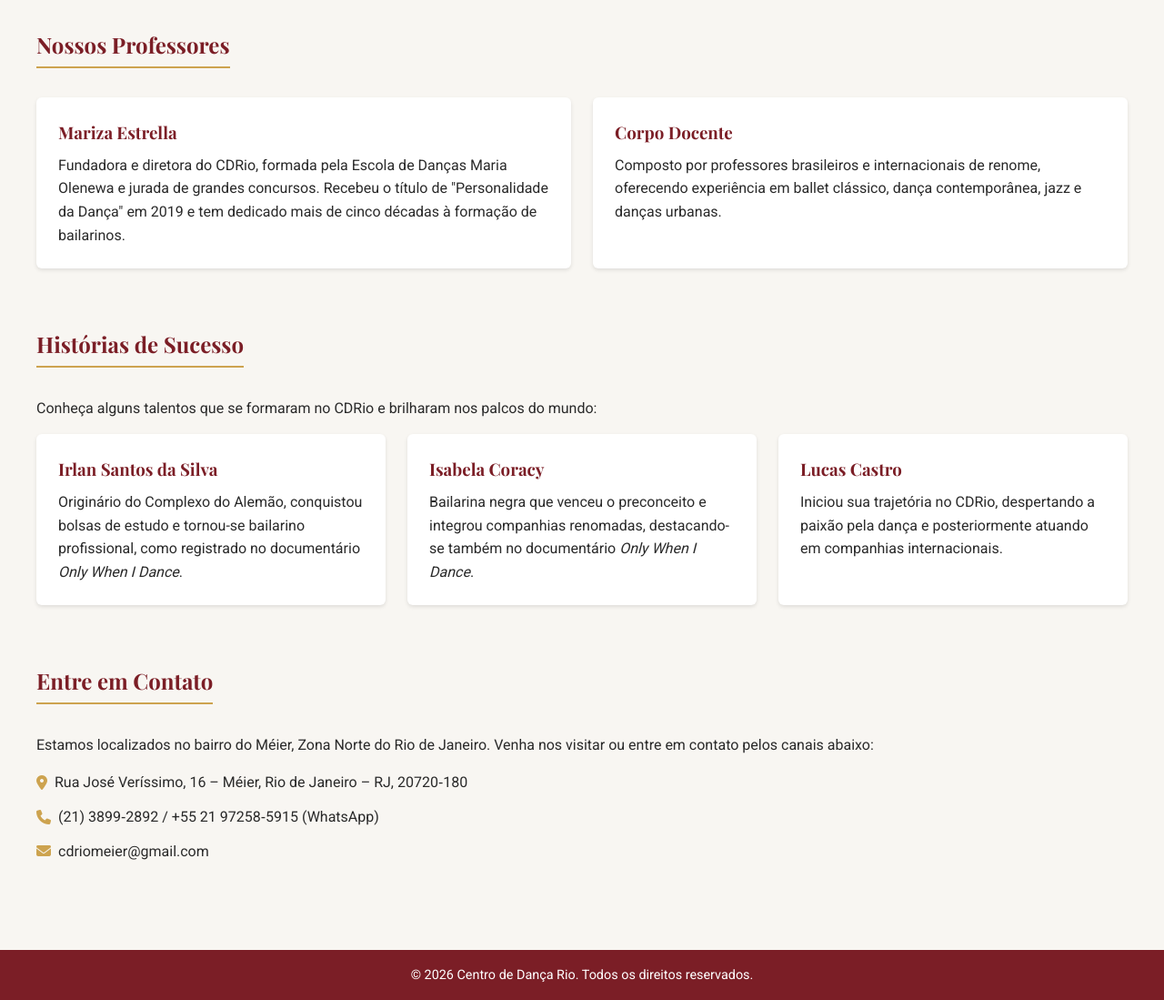
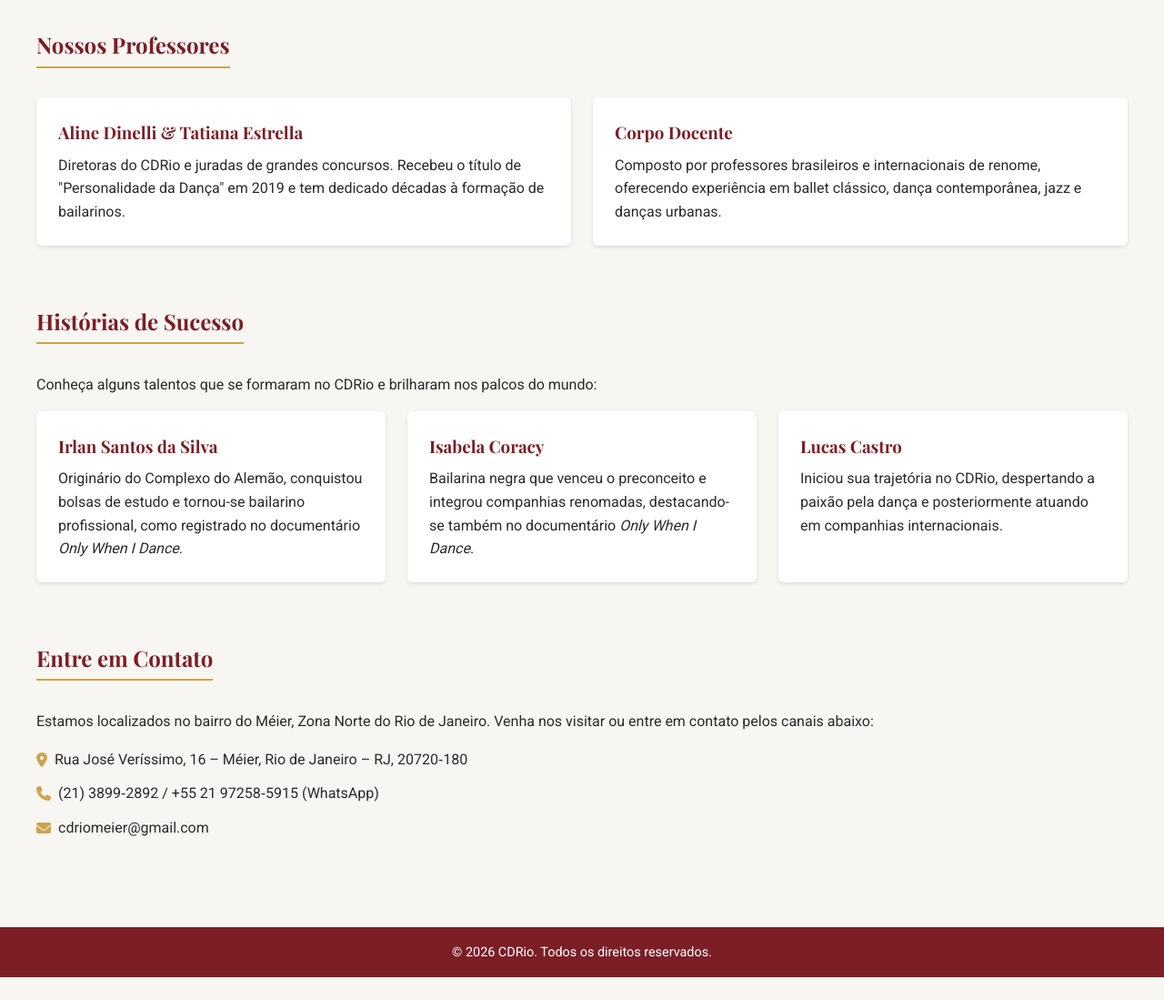
Before and after one commit to vitorcamposguimaraes/cdrio-site, a plain HTML site: page index.html in a window 1280 px wide. Shown: the part 1540-2639 px from the top of the page at 91% size. After the commit the page ends 2614 px from the top, so only its background shows below. Drawn offline with nearby package versions, Linux system fonts and the light colour scheme.

Commit message:
Update title and content references in index.html

```diff
--- a/index.html
+++ b/index.html
@@ -3,7 +3,7 @@
 <head>
   <meta charset="UTF-8">
   <meta name="viewport" content="width=device-width, initial-scale=1.0">
-  <title>Centro de Dança Rio - CDRio</title>
+  <title>CDRio</title>
   <!-- Styles and fonts -->
   <link rel="stylesheet" href="styles.css">
   <link rel="preconnect" href="https://fonts.googleapis.com">
@@ -38,7 +38,7 @@
     <!-- About section -->
     <section id="sobre">
       <h2>Sobre o CDRio</h2>
-      <p>Fundado em dezembro de 1973 por Mariza Estrella, o Centro de Dança Rio (CDRio) tornou-se referência nacional no ensino da dança. Com seis andares e dez salas de dança, oferece infraestrutura completa, incluindo academia, piscina e consultório médico, para desenvolver talentos em diversas modalidades.</p>
+      <p>Fundado em dezembro de 1973, o Centro de Dança Rio (CDRio) tornou-se referência nacional no ensino da dança. Com seis andares e dez salas de dança, oferece infraestrutura completa, incluindo academia, piscina e consultório médico, para desenvolver talentos em diversas modalidades.</p>
       <div class="metrics">
         <div><span class="number">6</span><span class="label">Andares</span></div>
         <div><span class="number">10</span><span class="label">Salas de dança</span></div>
@@ -88,8 +88,8 @@
       <h2>Nossos Professores</h2>
       <div class="cards">
         <div class="card">
-          <h3>Mariza Estrella</h3>
-          <p>Fundadora e diretora do CDRio, formada pela Escola de Danças Maria Olenewa e jurada de grandes concursos. Recebeu o título de "Personalidade da Dança" em 2019 e tem dedicado mais de cinco décadas à formação de bailarinos.</p>
+          <h3>Aline Dinelli & Tatiana Estrella</h3>
+          <p>Diretoras do CDRio e juradas de grandes concursos. Recebeu o título de "Personalidade da Dança" em 2019 e tem dedicado décadas à formação de bailarinos.</p>
         </div>
         <div class="card">
           <h3>Corpo Docente</h3>
@@ -131,7 +131,7 @@
   </main>
 
   <footer>
-    <p>&copy; 2026 Centro de Dança Rio. Todos os direitos reservados.</p>
+    <p>&copy; 2026 CDRio. Todos os direitos reservados.</p>
   </footer>
 </body>
 </html>
```
